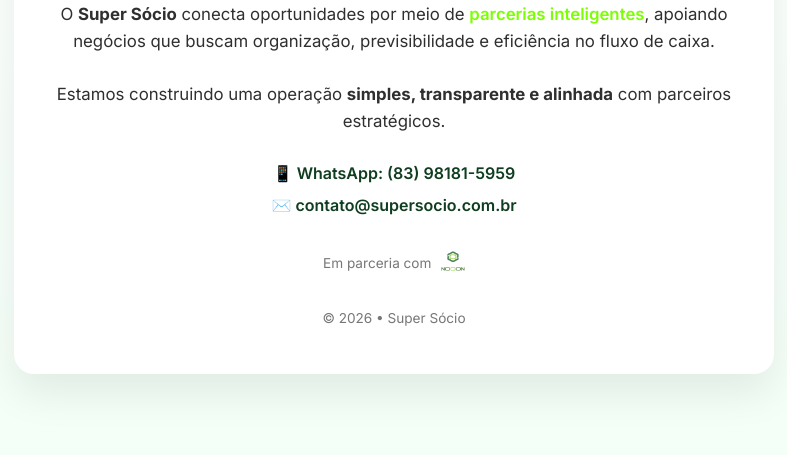
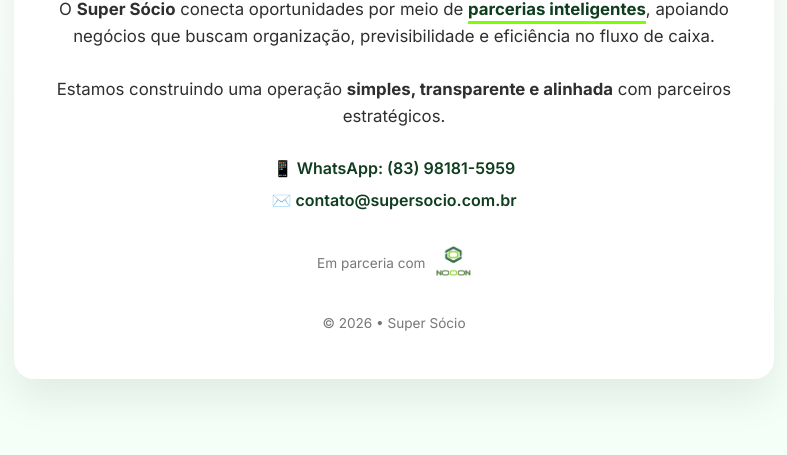
Before and after one commit to HBusiness-Group/supersocio, a plain HTML site: page index.html in a window 1280 px wide. Shown: the part 345-800 px from the top of the page, without its empty margins (246-1033 px from the left). Drawn offline with Linux system fonts and the light colour scheme.

Commit message:
Enhance highlight and partnership icon styles
Updated styles for better contrast and visibility.

```diff
--- a/index.html
+++ b/index.html
@@ -68,9 +68,12 @@
       margin-bottom: 28px;
     }
 
+    /* Ajuste: melhor contraste, mantendo toque neon */
     .highlight {
-      color: var(--verde-neon);
-      font-weight: 600;
+      color: var(--verde-escuro);
+      font-weight: 700;
+      border-bottom: 3px solid var(--verde-neon);
+      padding-bottom: 2px;
     }
 
     .info {
@@ -101,9 +104,10 @@
       color: #777;
     }
 
+    /* Ajuste: ícone NOOON maior e mais visível */
     .parceria img {
-      height: 20px;
-      opacity: 0.7;
+      height: 30px; /* antes 20px */
+      opacity: 0.8;
       transition: opacity 0.2s ease, transform 0.2s ease;
     }
 
@@ -119,13 +123,8 @@
     }
 
     @media (max-width: 600px) {
-      h1 {
-        font-size: 1.8rem;
-      }
-
-      p {
-        font-size: 1rem;
-      }
+      h1 { font-size: 1.8rem; }
+      p { font-size: 1rem; }
     }
   </style>
 </head>
```
